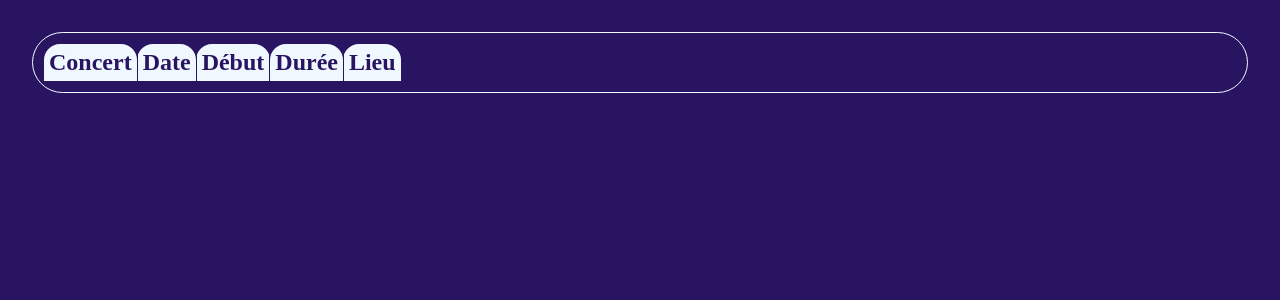
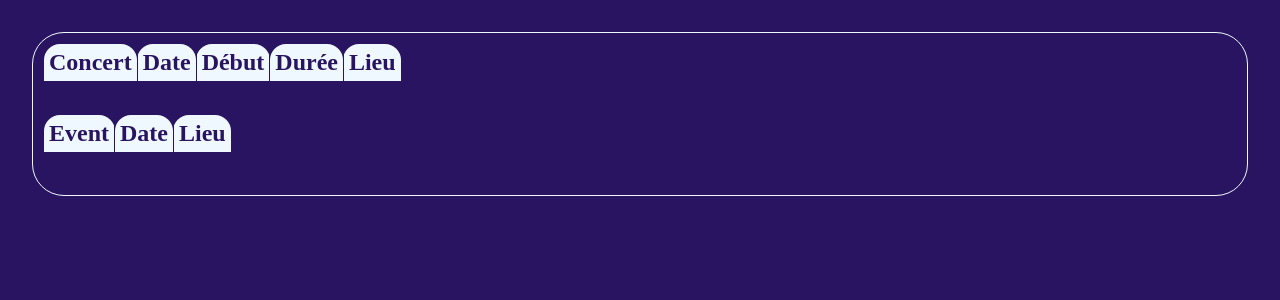
Before and after one commit to ValRom28/FestIUT, a Flask app: page /programmation in a window 1280 px wide. Shown: the part 164-464 px from the top of the page. Run offline with Flask 3, Linux system fonts and the light colour scheme; data that the repository does not hold is empty.

Commit message:
feat/ ajout de la page event_info.html et de sa suppression

```diff
--- a/app/database.py
+++ b/app/database.py
@@ -272,9 +272,9 @@ def initdb():
 
     event= [
         Event(id_event=1, nom_event='bière pong', date_event=datetime.strptime('2023-10-15', '%Y-%m-%d').date(), id_lieu=1),
-        Event(id_event=2, nom_event='strip poker', date_event=datetime.strptime('2023-11-02', '%Y-%m-%d').date(), id_lieu=2),
-        Event(id_event=3, nom_event='danse bretonne', date_event=datetime.strptime('2023-11-20', '%Y-%m-%d').date(), id_lieu=3),
-        Event(id_event=4, nom_event='concours de mangeur', date_event=datetime.strptime('2023-11-20', '%Y-%m-%d').date(), id_lieu=3),
+        Event(id_event=2, nom_event='strip poker', date_event=datetime.strptime('2024-11-02', '%Y-%m-%d').date(), id_lieu=2),
+        Event(id_event=3, nom_event='danse bretonne', date_event=datetime.strptime('2024-11-20', '%Y-%m-%d').date(), id_lieu=3),
+        Event(id_event=4, nom_event='concours de mangeur', date_event=datetime.strptime('2024-11-20', '%Y-%m-%d').date(), id_lieu=3),
     ]
     session.add_all(event)
 
--- a/app/requests.py
+++ b/app/requests.py
@@ -66,6 +66,16 @@ def filter_concerts_date(date):
         if concert.date_heure_concert >= date:
             res.append(concert)
     return res
+
+def filter_events_date(date):
+    event_lieu = Event.query.order_by("date_event").all()
+    res = []
+    for event in event_lieu:
+        if event.date_event >= date:
+            res.append(event)
+    return res
+
+
 
 def get_all_lieux():
     return Lieu.query.all()
@@ -238,3 +248,17 @@ def insere_hebergement(id_hebergement, nom_hebergement, adresse_hebergement):
     hebergement = Hebergement(id_hebergement, nom_hebergement, adresse_hebergement)
     db.session.add(hebergement)
     db.session.commit()
+
+def get_event_by_id(id):
+    return Event.query.filter_by(id_event=id).first()
+
+def get_groupe_by_id_event(id):
+    res = OrganiserEvent.query.filter_by(id_event=id).first()
+    return Groupe.query.get(res.id_groupe)
+
+def delete_event(event):
+    organiser= OrganiserEvent.query.filter_by(id_event=event.id_event).all()
+    for o in organiser:
+        db.session.delete(o)
+    db.session.delete(event)
+    db.session.commit()
--- a/app/static/css/programmation.css
+++ b/app/static/css/programmation.css
@@ -17,6 +17,7 @@ table{
     border-collapse: collapse;
     border: 1px solid aliceblue;
     cursor: pointer;
+    margin-bottom: 2rem;
 }
 
 th{
--- a/app/templates/programmation.html
+++ b/app/templates/programmation.html
@@ -33,6 +33,24 @@
                     </tr>
                 {% endfor %}
             </table>
+            <table>
+                <tr>
+                    <th>Event</th>
+                    <th>Date</th>
+                    <th>Lieu</th>
+                </tr>
+                {% for event in events %}
+                    <tr onclick='document.location = "{{ url_for("evenement", event=event.id_event) }}"'>
+                        <td>{{ event.nom_event }}</a></td>
+                        <td>{{ event.date_event.strftime("%d/%m/%Y") }}</td>
+                        {% for lieu in lieux %}
+                            {% if lieu.id_lieu == event.id_lieu %}
+                                <td>{{ lieu.nom_lieu }}</td>
+                            {% endif %}
+                        {% endfor %}
+                    </tr>
+                {% endfor %}
+            </table>
         </main>
     </body>
 </html>
--- a/app/views.py
+++ b/app/views.py
@@ -78,6 +78,7 @@ def rechercheGroupe():
 
 @app.route('/programmation')
 def programmation():
+    events = filter_events_date(datetime.date.today())
     concerts = filter_concerts_date(datetime.datetime.now())
     lieux = get_lieux()
     admin=False
@@ -85,7 +86,7 @@ def programmation():
     if current_user.is_authenticated:
         connecter=True
         admin=current_user.is_admin()
-    return render_template('programmation.html', concerts=concerts,lieux=lieux,connecter=connecter,admin=admin)
+    return render_template('programmation.html', concerts=concerts,lieux=lieux,connecter=connecter,admin=admin,events=events)
 
 @app.route('/logout')
 @login_required
@@ -339,6 +340,26 @@ def concert():
     style = get_style_by_id_groupe(groupe.id_groupe)
     return render_template('concert_info.html', concert = concert,groupe=groupe,lieu=lieu,style = style,connecter=connecter,admin=admin)
 
+@app.route("/evenement")
+def evenement():
+    admin=False
+    connecter=False
+    if current_user.is_authenticated:
+        connecter=True
+        admin=current_user.is_admin()
+    event = get_event_by_id(int(request.args.get("event")))
+    lieu = get_lieu_by_id(event.id_lieu)
+    groupe = get_groupe_by_id_event(event.id_event)
+    style = get_style_by_id_groupe(groupe.id_groupe)
+    return render_template('event_info.html', event = event,groupe=groupe,lieu=lieu,style = style,connecter=connecter,admin=admin)
+
+@app.route("/evenement_delete/<int:id_event>")
+@login_required
+def evenement_delete(id_event):
+    event = get_event_by_id(id_event)
+    delete_event(event)
+    return redirect(url_for('programmation'))
+
 @app.route("/concert_delete")
 @login_required
 def concert_delete(id_concert):
```
Also changed, not shown: app/templates/event_info.html (added, +51 -0 lines).
